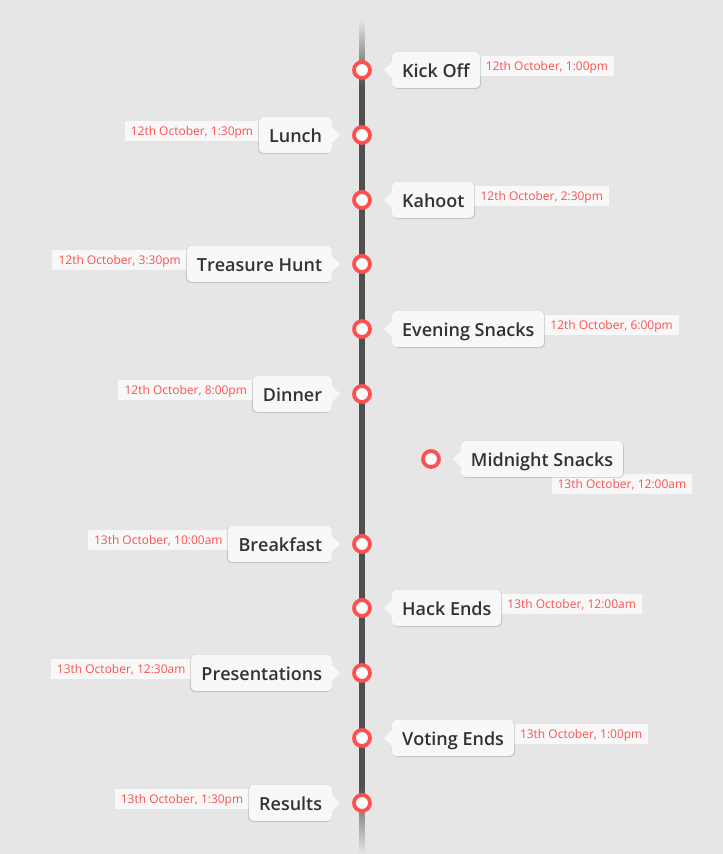
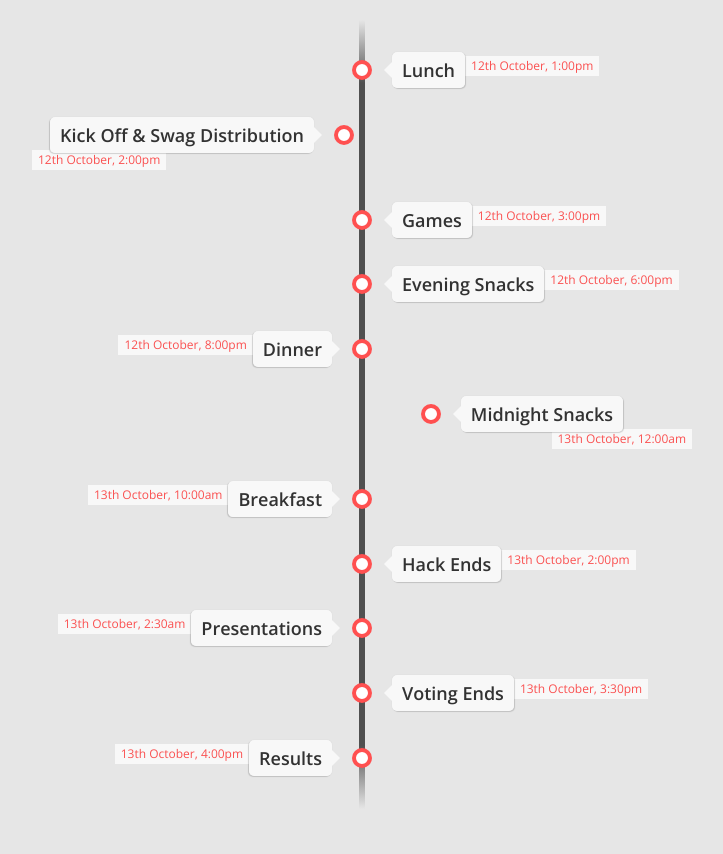
Before and after one commit to Ye11ow-Flash/austinshipit, a plain HTML site: page index.html in a window 1280 px wide. Shown: the whole page, without its empty margins (278-1001 px from the left). After the commit the page ends 809 px from the top, so only its background shows below. Drawn offline with nearby package versions, Linux system fonts and the light colour scheme.

Commit message:
Timeline

```diff
--- a/index.html
+++ b/index.html
@@ -20,7 +20,7 @@
 			<li>
 				<div class="direction-r">
 					<div class="flag-wrapper">
-						<span class="flag">Kick Off</span>
+						<span class="flag">Lunch</span>
 						<span class="time-wrapper"><span class="time">12th October, 1:00pm</span></span>
 					</div>
 					<!-- <div class="desc">My current employment. Way better than the position before!</div> -->
@@ -31,8 +31,8 @@
 			<li>
 				<div class="direction-l">
 					<div class="flag-wrapper">
-						<span class="flag">Lunch</span>
-						<span class="time-wrapper"><span class="time">12th October, 1:30pm</span></span>
+						<span class="flag">Kick Off & Swag Distribution</span>
+						<span class="time-wrapper"><span class="time">12th October, 2:00pm</span></span>
 					</div>
 				</div>
 			</li>
@@ -41,23 +41,13 @@
 			<li>
 				<div class="direction-r">
 					<div class="flag-wrapper">
-						<span class="flag">Kahoot</span>
-						<span class="time-wrapper"><span class="time">12th October, 2:30pm</span></span>
+						<span class="flag">Games</span>
+						<span class="time-wrapper"><span class="time">12th October, 3:00pm</span></span>
 					</div>
 				</div>
 			</li>
 
 			<!-- Item 4 -->
-			<li>
-				<div class="direction-l">
-					<div class="flag-wrapper">
-						<span class="flag">Treasure Hunt</span>
-						<span class="time-wrapper"><span class="time">12th October, 3:30pm</span></span>
-					</div>
-				</div>
-			</li>
-
-			<!-- Item 5 -->
 			<li>
 				<div class="direction-r">
 					<div class="flag-wrapper">
@@ -102,7 +92,7 @@
 				<div class="direction-r">
 					<div class="flag-wrapper">
 						<span class="flag">Hack Ends</span>
-						<span class="time-wrapper"><span class="time">13th October, 12:00am</span></span>
+						<span class="time-wrapper"><span class="time">13th October, 2:00pm</span></span>
 					</div>
 				</div>
 			</li>
@@ -112,7 +102,7 @@
 				<div class="direction-l">
 					<div class="flag-wrapper">
 						<span class="flag">Presentations</span>
-						<span class="time-wrapper"><span class="time">13th October, 12:30am</span></span>
+						<span class="time-wrapper"><span class="time">13th October, 2:30am</span></span>
 					</div>
 				</div>
 			</li>
@@ -122,7 +112,7 @@
 				<div class="direction-r">
 					<div class="flag-wrapper">
 						<span class="flag">Voting Ends</span>
-						<span class="time-wrapper"><span class="time">13th October, 1:00pm</span></span>
+						<span class="time-wrapper"><span class="time">13th October, 3:30pm</span></span>
 					</div>
 				</div>
 			</li>
@@ -132,7 +122,7 @@
 				<div class="direction-l">
 					<div class="flag-wrapper">
 						<span class="flag">Results</span>
-						<span class="time-wrapper"><span class="time">13th October, 1:30pm</span></span>
+						<span class="time-wrapper"><span class="time">13th October, 4:00pm</span></span>
 					</div>
 				</div>
 			</li>
```
